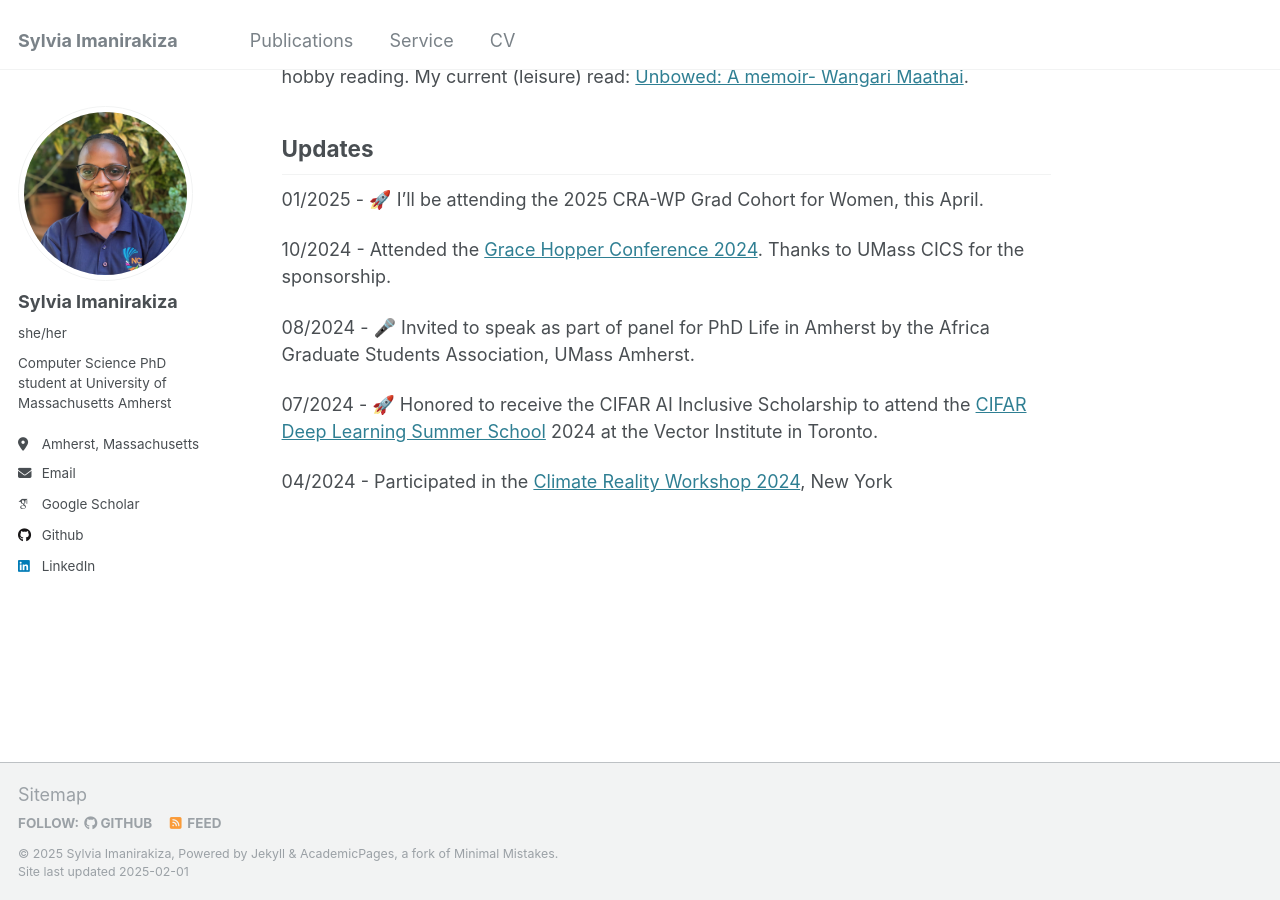
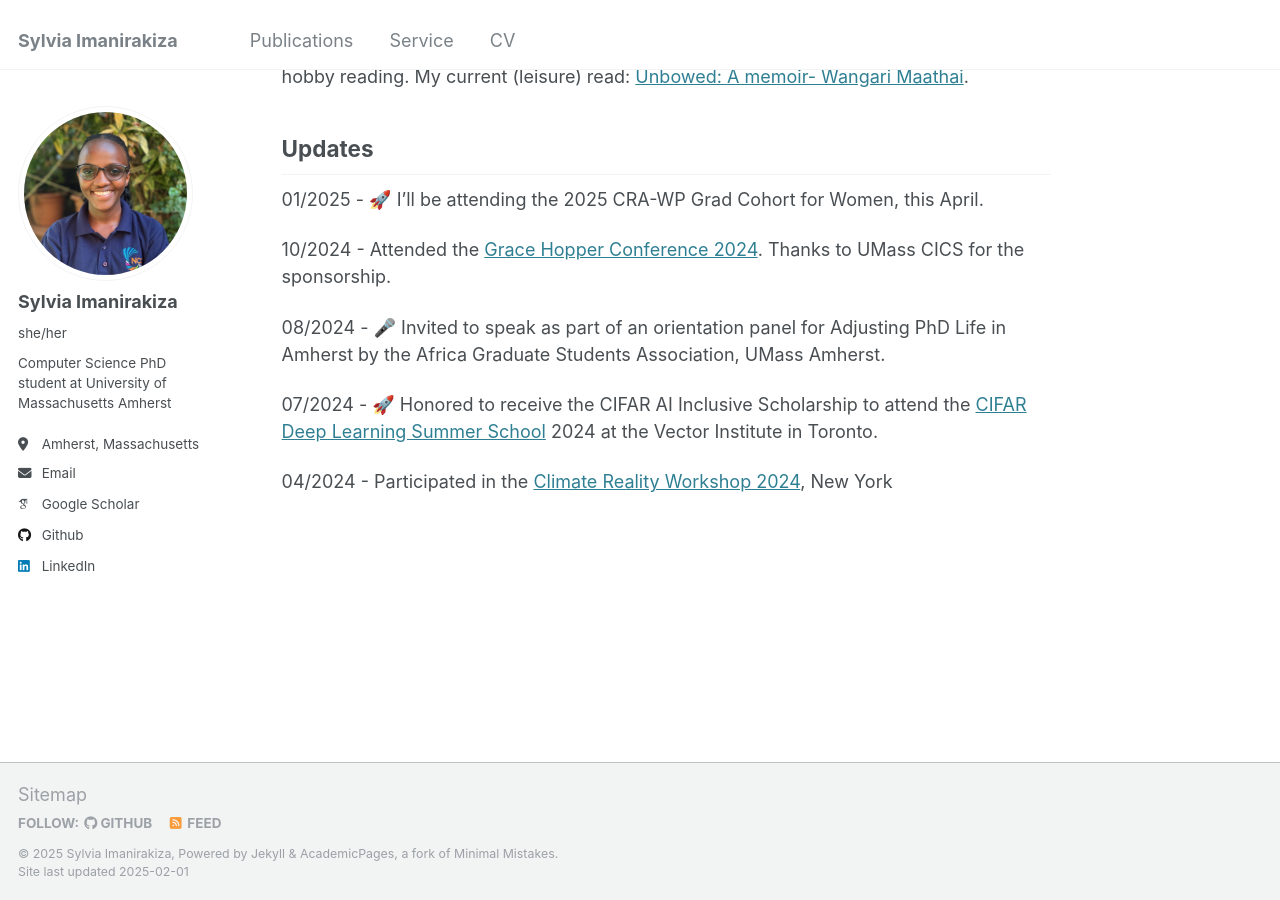
Before and after one commit to simanirakiza/simanirakiza.github.io, a Jekyll site: the page built from _pages/about.md, in a window 1280 px wide and 900 px high, scrolled down 506 px. Built offline with Jekyll 4.4.1, drawn with Linux system fonts in a browser that asks for light colours; some web fonts are replaced.

Commit message:
Update about.md

```diff
--- a/_pages/about.md
+++ b/_pages/about.md
@@ -22,7 +22,7 @@ In my spare time, I find joy in visiting historical and contemporary art museums
 
 10/2024 - Attended the [Grace Hopper Conference 2024](https://ghc.anitab.org/). Thanks to UMass CICS for the sponsorship.
 
-08/2024 - 🎤 Invited to speak as part of panel for PhD Life in Amherst by the Africa Graduate Students Association, UMass Amherst.
+08/2024 - 🎤 Invited to speak as part of an orientation panel for Adjusting PhD Life in Amherst by the Africa Graduate Students Association, UMass Amherst.
 
 07/2024 - 🚀 Honored to receive the CIFAR AI Inclusive Scholarship to attend the [CIFAR Deep Learning Summer School](https://dlrl.ca/) 2024 at the Vector Institute in Toronto.
 
```
